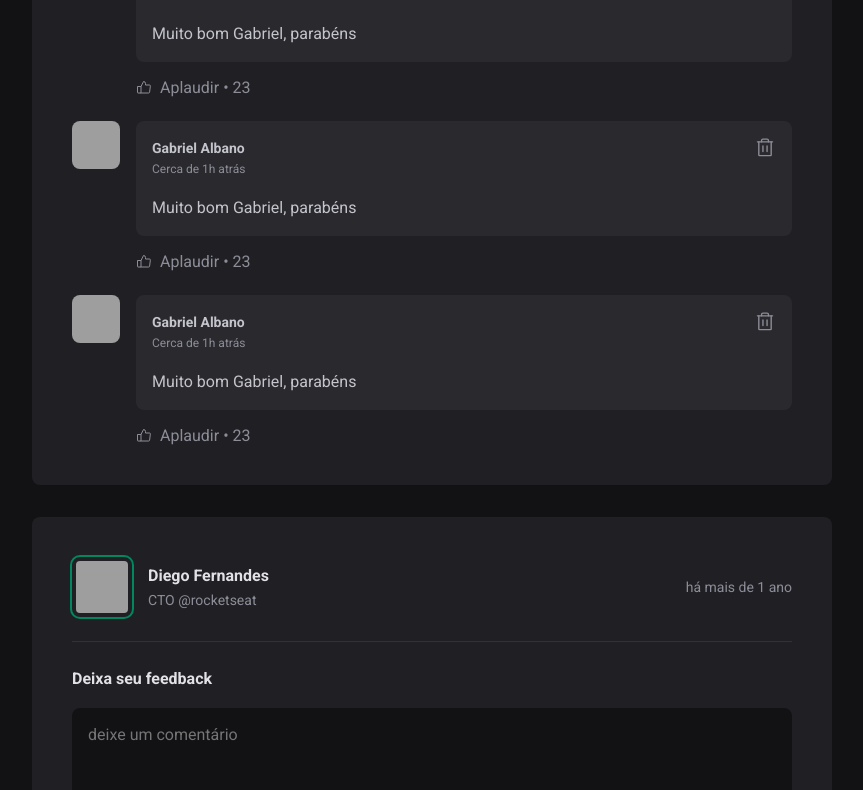
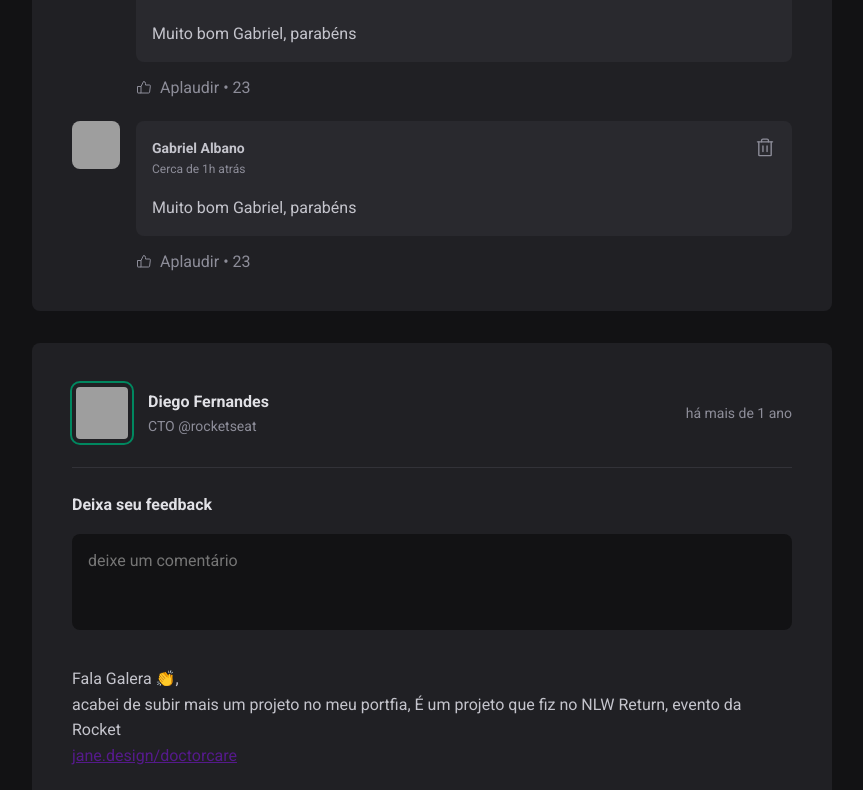
Before and after one commit to albanogabriel/01-Rocketseat-FeedApp2, a React (Vite) app: page / in a window 1280 px wide. Shown: the part 614-1404 px from the top of the page, without its empty margins (352-1215 px from the left). Built offline with nearby package versions, Linux system fonts and the light colour scheme; grey boxes are pictures that could not be loaded.

Commit message:
FEAT: adicionando estado ao componente Post / trabalhando com spread operator, handleFunction, eventListening(onSubmit) no form

```diff
--- a/src/components/Post.jsx
+++ b/src/components/Post.jsx
@@ -5,8 +5,15 @@ import { Avatar } from './Avatar'
 import { Comment } from './Comment'
 
 import styles from './Post.module.css'
+import { useState } from 'react'
 
 export function Post({ author, publishedAt, content }) {
+
+    const [comments, setComments] = useState([
+        1,
+        2
+    ])
+
     const publishedDateFormatted = format(publishedAt, "d 'de' LLLL 'às' HH:mm'h'", {
         locale: ptBR
     })
@@ -15,6 +22,13 @@ export function Post({ author, publishedAt, content }) {
         locale: ptBR,
         addSuffix: true
     })
+
+    function handleAddComment() {
+        event.preventDefault()
+        setComments([...comments, comments.length + 1])
+
+
+    }
 
     return (
         <article className={styles.post}>
@@ -36,7 +50,7 @@ export function Post({ author, publishedAt, content }) {
 
                 </div>
 
-                <form className={styles.commentForm}>
+                <form onSubmit={handleAddComment} className={styles.commentForm}>
                     <strong>Deixa seu feedback</strong>
                     <textarea placeholder="deixe um comentário"/>
 
@@ -53,9 +67,16 @@ export function Post({ author, publishedAt, content }) {
                             return <p><a href="">{item.content}</a></p>
                         }
                     })}
+
+                    {comments.map(comment => {
+                        return <Comment />
+                    })}
+
+                    {/*
                     <Comment />
                     <Comment />
                     <Comment />
+                     */}
                 </div>
             </article>
     )
```
